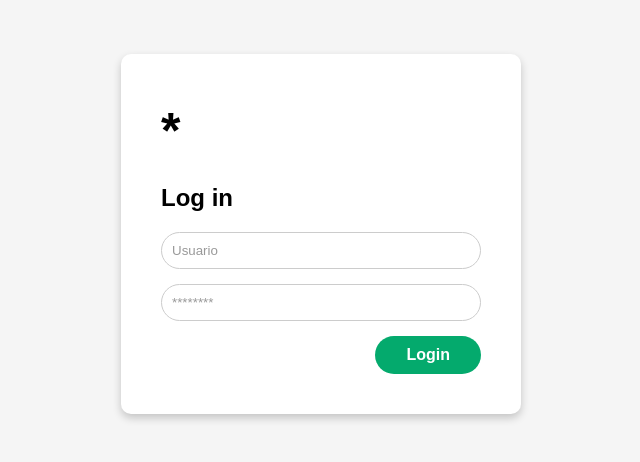
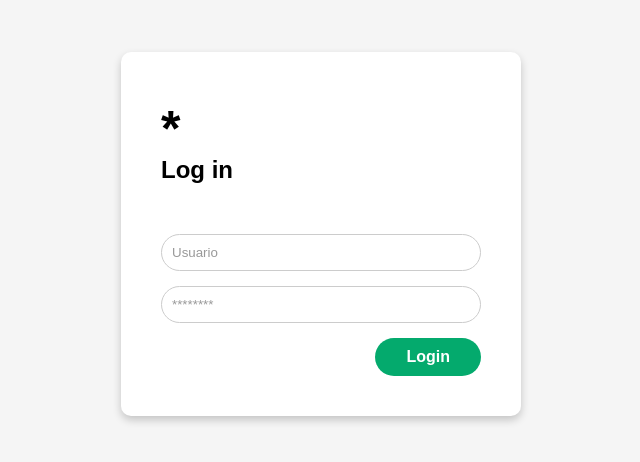
Before and after one commit to F5-TechCamp-P1/proyecto6-codehub-FE, a React (Vite) app: page / in a window 1280 px wide. Shown: the part 166-628 px from the top of the page, without its empty margins (319-959 px from the left). Built offline with nearby package versions, Linux system fonts and the light colour scheme.

Commit message:
margin_logo

```diff
--- a/src/LandingPage.css
+++ b/src/LandingPage.css
@@ -34,7 +34,8 @@ body {
 .title {
   font-size: 24px;
   font-weight: bold;
-  margin-bottom: 20px;
+  margin-bottom: 50px;
+  margin-top: -10px;
   color: #000;
 }
 
```
